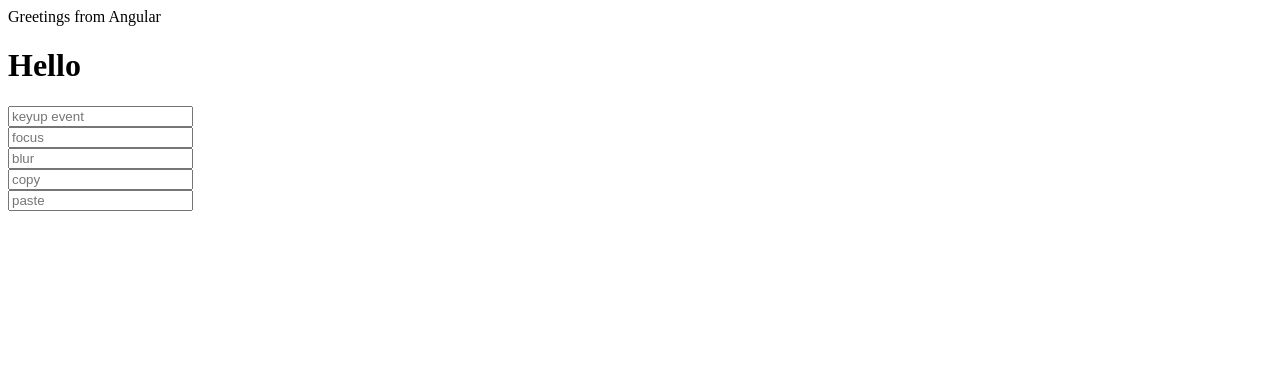
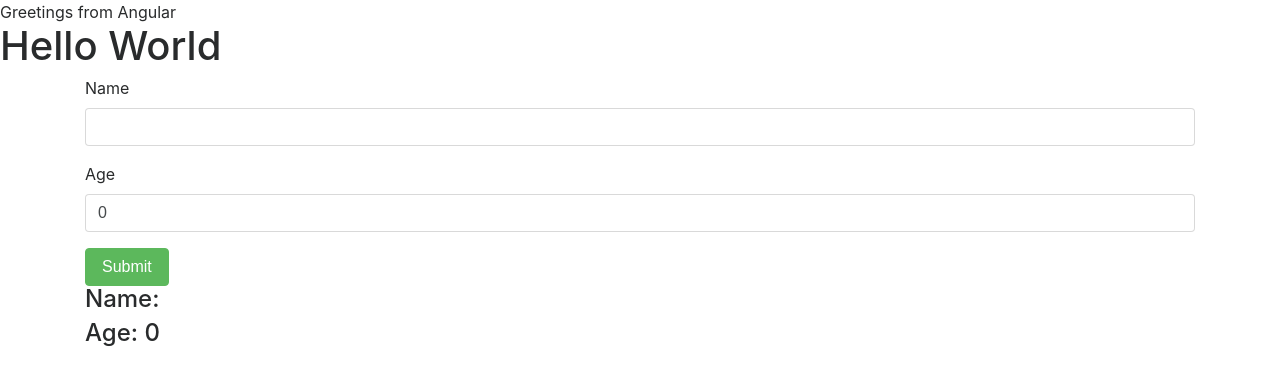
Before and after one commit to LukeMwila/Params-ActivatedRoute, an Angular app: page / in a window 1280 px wide. Shown: the top 384 px of the page. Built offline with nearby package versions, Linux system fonts and the light colour scheme.

Commit message:
Initial push

```diff
--- a/src/app/app.module.ts
+++ b/src/app/app.module.ts
@@ -1,5 +1,6 @@
 import { BrowserModule } from '@angular/platform-browser';
 import { NgModule } from '@angular/core';
+import { FormsModule } from '@angular/forms';
 
 import { AppComponent } from './app.component';
 import { SandboxComponent } from './components/sandbox/sandbox.component';
@@ -10,7 +11,8 @@ import { SandboxComponent } from './components/sandbox/sandbox.component';
     SandboxComponent
   ],
   imports: [
-    BrowserModule
+    BrowserModule,
+    FormsModule
   ],
   providers: [],
   bootstrap: [AppComponent]
--- a/src/app/components/sandbox/sandbox.component.ts
+++ b/src/app/components/sandbox/sandbox.component.ts
@@ -3,30 +3,27 @@ import { Component } from '@angular/core'
 @Component({
     selector: 'sandbox',
     template: `
-        <h1>Hello {{ text }}</h1>
-        <div>
-            <input type="text" (keyup)="fireEvent($event)" placeholder="keyup event">
-        </div>
-        <div>
-            <input type="text" (focus)="fireEvent($event)" placeholder="focus">
-        </div>
-        <div>
-            <input type="text" (blur)="fireEvent($event)" placeholder="blur">
-        </div>
-        <div>
-            <input type="text" (copy)="fireEvent($event)" placeholder="copy">
-        </div>
-        <div>
-            <input type="text" (paste)="fireEvent($event)" placeholder="paste">
+        <h1>Hello World</h1>
+        <div class="container">
+            <form>
+                <div class="form-group">
+                    <label>Name</label>
+                    <input type="text" [(ngModel)]="name" name="name" class="form-control">
+                </div>
+                <div class="form-group">
+                    <label>Age</label>
+                    <input type="number" [(ngModel)]="age" name="age" class="form-control">
+                </div>
+                <input type="submit" value="Submit" class="btn btn-success">
+            </form>
+
+            <h4>Name: {{ name }}</h4>
+            <h4>Age: {{ age }}</h4>
         </div>
     `
 })
 
 export class SandboxComponent{
-    text:string = '';
-
-    fireEvent(e){
-        console.log(e.type);
-        this.text = e.target.value;
-    }
+    name:string = '';
+    age:number = 0;
 }
--- a/src/index.html
+++ b/src/index.html
@@ -7,6 +7,7 @@
 
   <meta name="viewport" content="width=device-width, initial-scale=1">
   <link rel="icon" type="image/x-icon" href="favicon.ico">
+  <link rel="stylesheet" href="https://maxcdn.bootstrapcdn.com/bootstrap/4.0.0-alpha.6/css/bootstrap.min.css" integrity="sha384-rwoIResjU2yc3z8GV/NPeZWAv56rSmLldC3R/AZzGRnGxQQKnKkoFVhFQhNUwEyJ" crossorigin="anonymous">
 </head>
 <body>
   <app-root></app-root>
```
